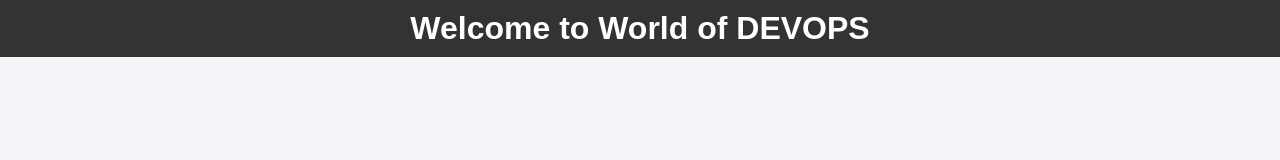
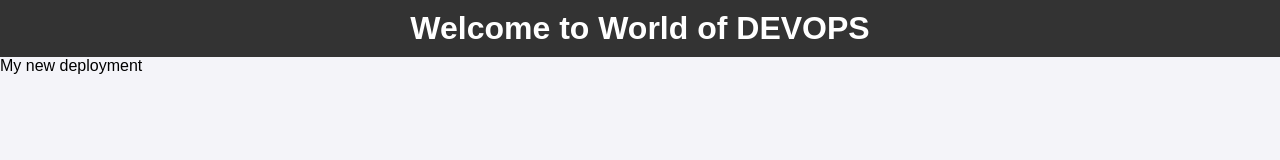
Before and after one commit to Shri2157/DevOps-Tasks, a plain HTML site: page index.html in a window 1280 px wide. Shown: the top 160 px of the page. Drawn offline with Linux system fonts and the light colour scheme.

Commit message:
added new context

```diff
--- a/index.html
+++ b/index.html
@@ -43,6 +43,7 @@
     <header>
         <h1>Welcome to World of DEVOPS</h1>
     </header>
+    <h> My new deployment</h></h1>
 
 
 
```
